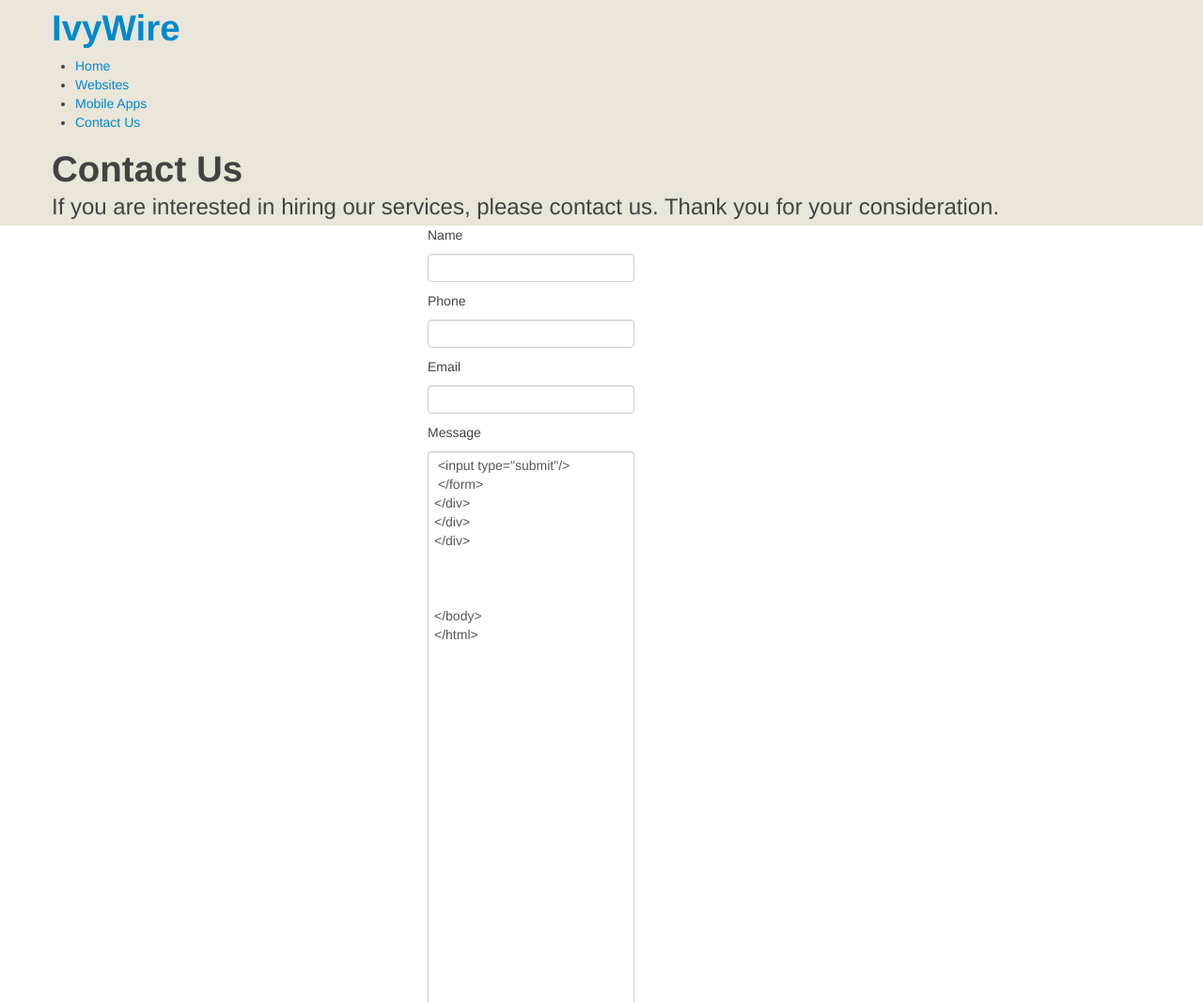
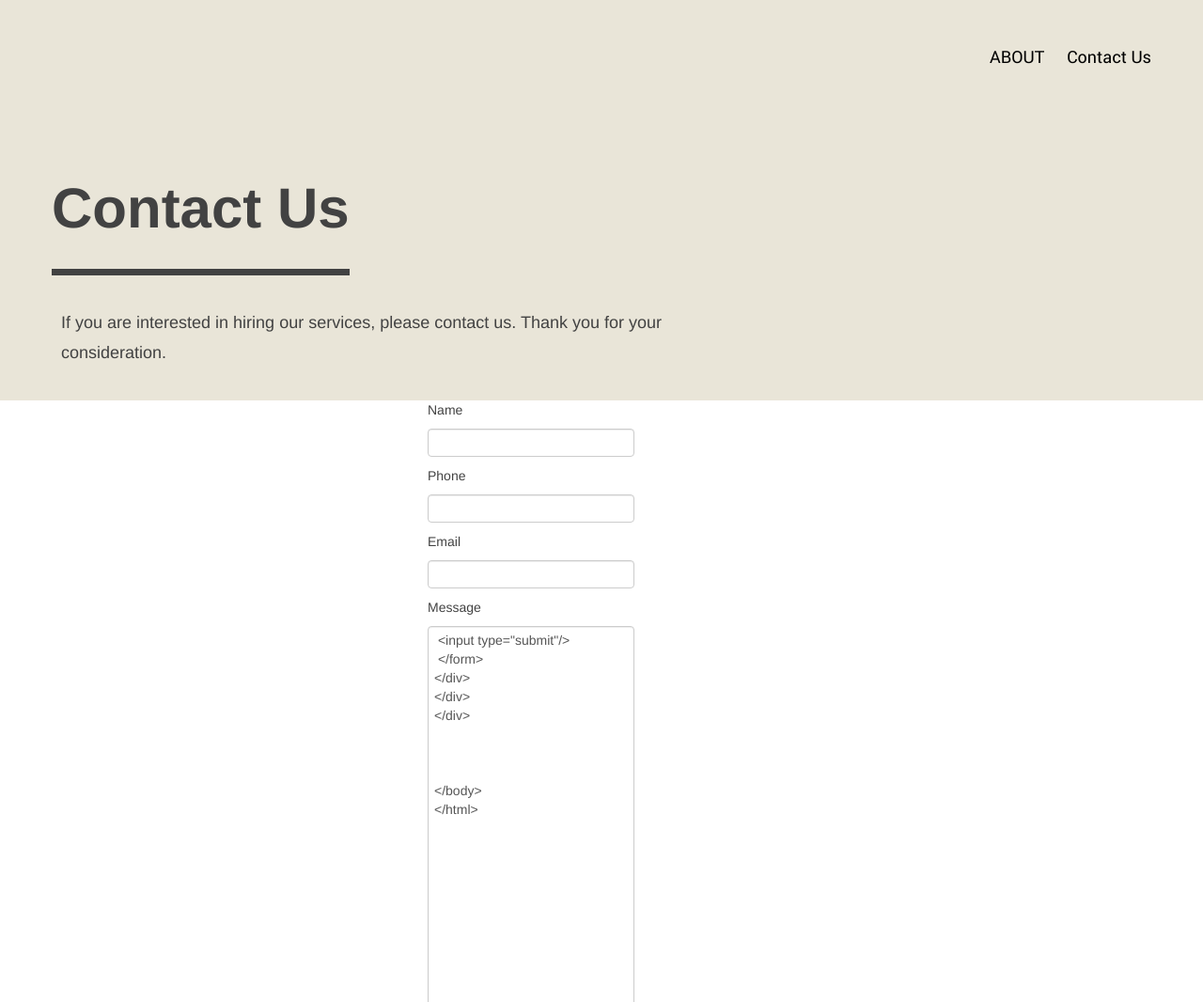
Before and after one commit to smogi/ivyWebsite, a Django app: template ivywire/ivywire/templates/contact.html in a window 1280 px wide. Shown: the top 1066 px of the page at 94% size. Run offline with Django 3.2, Linux system fonts and the light colour scheme; the template is opened without the code that fills it, so the values that code supplies are empty.

Commit message:
v0.1.9
Contact us page update.

```diff
--- a/ivywire/ivywire/templates/contact.html
+++ b/ivywire/ivywire/templates/contact.html
@@ -6,26 +6,29 @@
 <link rel="stylesheet" href="{% static "css/style.css" %}" type="text/css"/>
 <link rel="stylesheet" href="{% static "css/style2.css" %}" type="text/css"/>
 </head>
+
 <body>
 <div class="upper">
+    <header>
 	   <div class="container">
-		<div class="nav">
-			<h1>
-				<a title="Home Page" href="/">IvyWire</a>
-			</h1>
-			<ul class="menu">
-				<li><a title="Home Page" href="/">Home</a></li>
-				<li><a title="Web Development" href="/web">Websites</a></li>
-				<li><a title="Mobile App Development" href="/apps">Mobile Apps</a></li>
-				<li><a title="Mobile App Development" href="/contact">Contact Us</a></li>
+	       <div class="navSection">
+                <nav class="topNavBar">
+				     <ul>
+					    <li><a href="/index">ABOUT</a></li>
+						<li><a href="/contact">Contact Us</a></li>
 				     </ul>
+			    </nav>
 		   </div>
-				<div class="upperDesc">
-			<div class="lefterDesc">
+	   </div>
+	</header>
+    <div class="banner">
+	   <div class="container">
+	       <div class="frontTitle">
 		      <h1>Contact Us</h1>
-				<p style="font-size:24px;">
+		   </div>
+	  <div class="frontDescription">
+	     <p>
 		 If you are interested in hiring our services, please contact us. Thank you for your consideration.
-			   <p style="font-size:24px;">
 		 </p>
 	  </div>
 	 </div>
```
Lines whose indentation alone changed are shown as unchanged.
